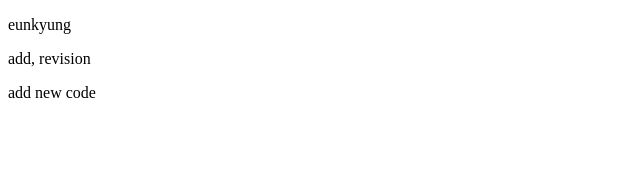
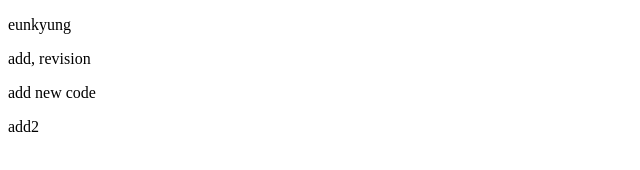
Before and after one commit to Eunkyung-Chung/javacript-study, a plain HTML site: page index.html in a window 1280 px wide. Shown: the full height of the page, 0-640 px from the left. Drawn offline with Linux system fonts and the light colour scheme.

Commit message:
third commit

```diff
--- a/index.html
+++ b/index.html
@@ -9,5 +9,6 @@
   <p>eunkyung</p>
   <p>add, revision</p>
   <p>add new code</p>
+  <p>add2</p>
  </body>
 </html>
```
